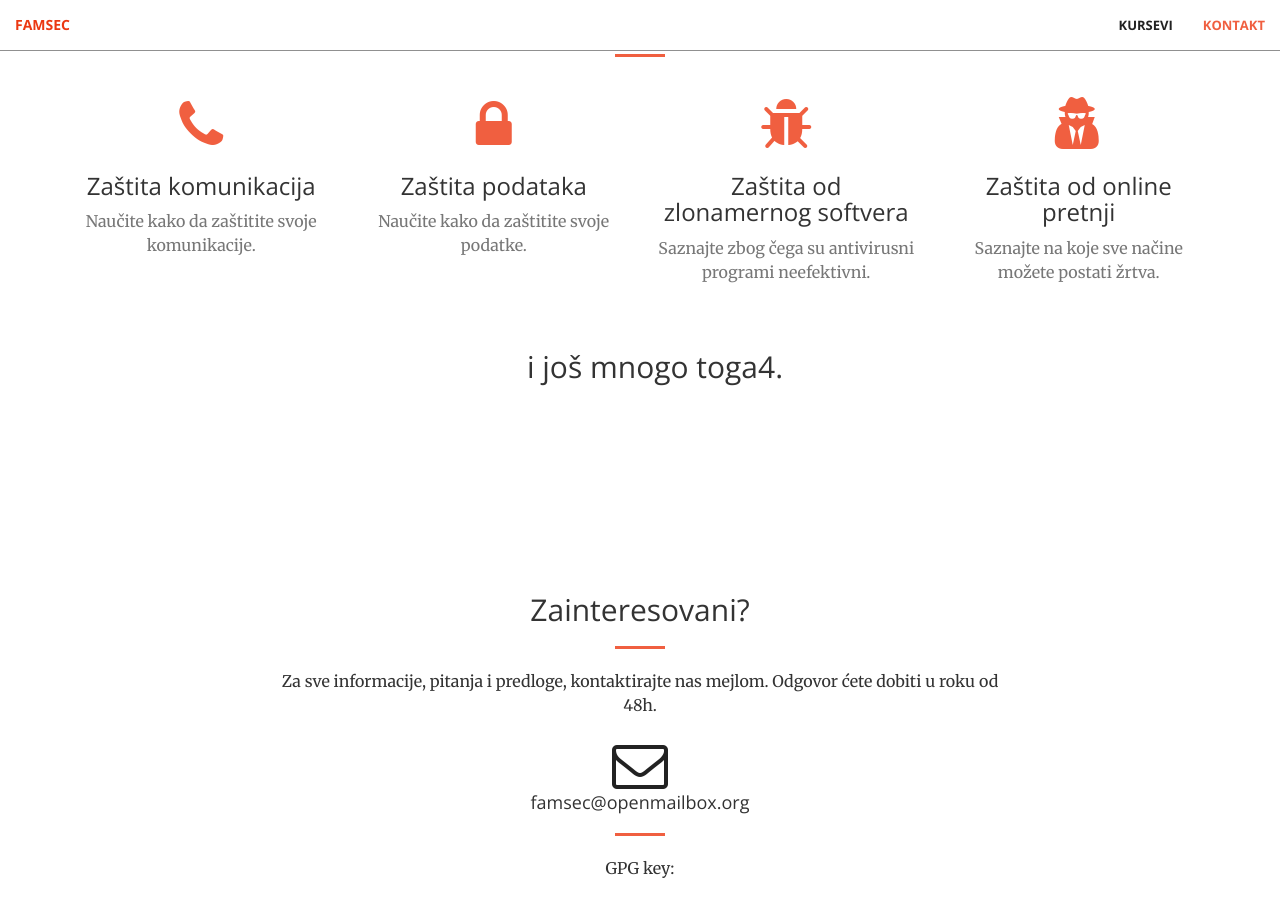
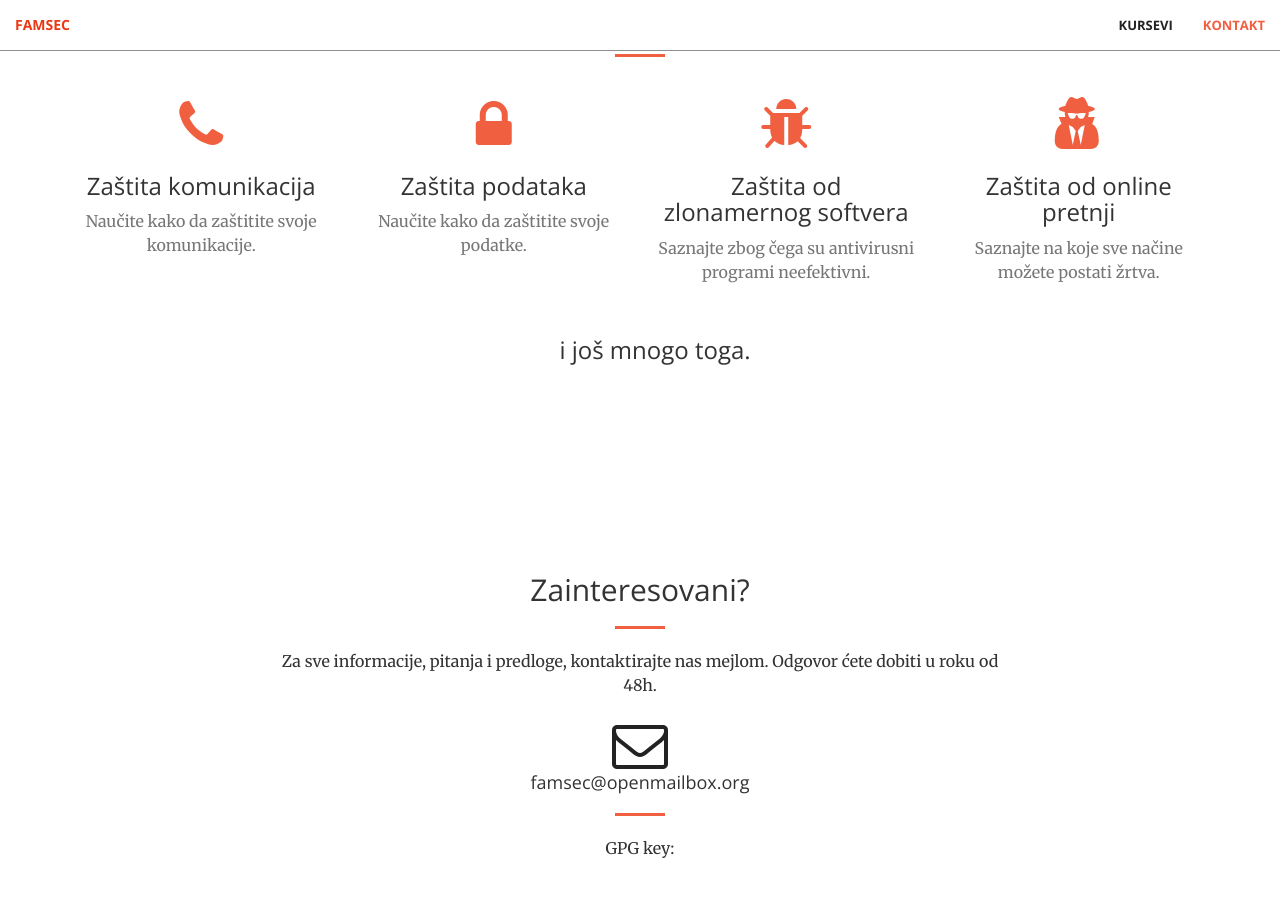
Before and after one commit to FAMSEC/famsec.github.io, a Jekyll site: the page built from index.html, in a window 1280 px wide and 900 px high, scrolled down 999 px. Built offline with Jekyll 4.4.1, drawn with Linux system fonts in a browser that asks for light colours.

Commit message:
Update services.html

```diff
--- a/_includes/services.html
+++ b/_includes/services.html
@@ -41,7 +41,7 @@
      <div class="container">
         <div class="row">
             <div class="col-lg-12 text-center">
-                <h2 class="section-heading"> <br><br> i još mnogo toga4.</h2>
+                <h3 class="section-heading"> <br><br> i još mnogo toga.</h3>
             </div>
         </div>
     </div>
```
